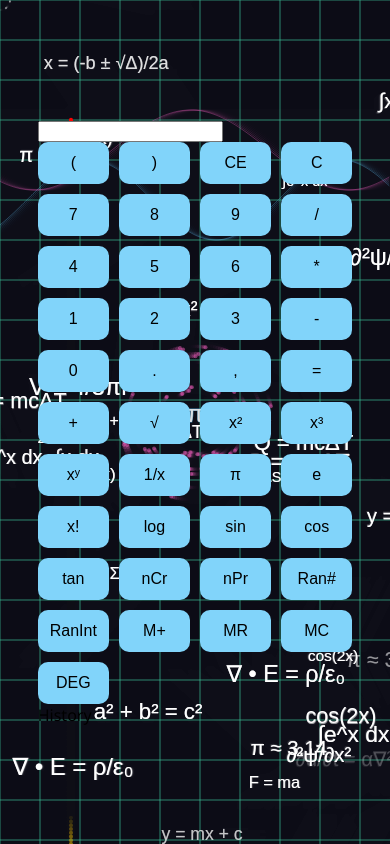
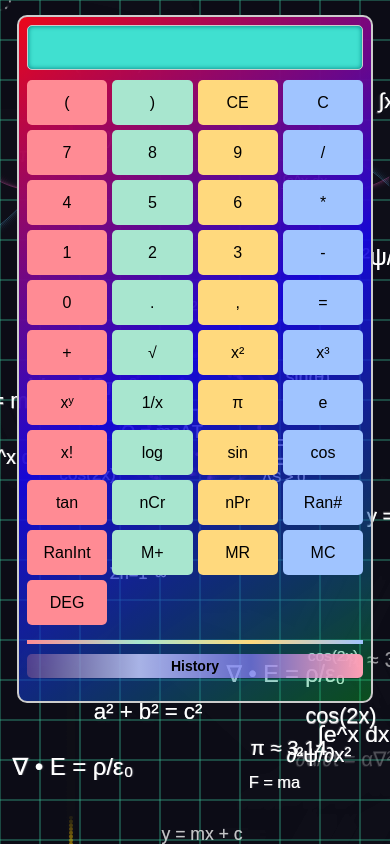
Before and after one commit to T-actician/flask-calculator, a Flask app: page / in a window 390 px wide. Run offline with Flask 3, Linux system fonts and the light colour scheme; some libraries are stand-ins or nearby versions.

Commit message:
Update check

```diff
--- a/static/style.css
+++ b/static/style.css
@@ -1,65 +1,134 @@
 body {
-  font-family: 'Segoe UI', Tahoma, Geneva, Verdana, sans-serif;
-  background: #e3f2fd;
-  margin: 0;
-  padding: 0;
+    background: #ffffff;
+    font-family: Arial, sans-serif;
     display: flex;
     justify-content: center;
+    margin-top: 30px;
+    flex-direction: column;
     align-items: center;
-  height: 100vh;
+    overflow-x: hidden;
 }
 
-.calculator-container {
-  background: #fff;
-  padding: 20px;
-  border-radius: 12px;
-  box-shadow: 0 8px 24px rgba(0,0,0,0.2);
+.calculator {
+    background: linear-gradient(145deg, #ec071a, #1708dff1, #06f52e48);
+    border: 2px solid #ccc;
+    border-radius: 10px;
+    padding: 10px;
+    box-shadow: 0 0 10px rgba(0, 0, 0, 0.2);
     max-width: 400px;
-  width: 90%;
+    width: 95%;
 }
 
-.display {
+#display {
     width: 100%;
-  padding: 15px;
-  font-size: 1.5em;
-  margin-bottom: 15px;
-  border-radius: 8px;
+    height: 50px;
+    font-size: 24px;
+    margin-bottom: 10px;
+    text-align: right;
+    padding: 0 10px;
+    box-sizing: border-box;
     border: 1px solid #ccc;
-  box-sizing: border-box;
+    border-radius: 5px;
+    background-color: #40e0d0;
+    color: #002b36;
+    font-weight: bold;
+    box-shadow: inset 0 0 5px #008080;
 }
 
 .buttons {
     display: grid;
-  grid-template-columns: repeat(4, 1fr);
-  gap: 10px;
+    grid-template-columns: repeat(6, 1fr);
+    grid-gap: 5px;
 }
 
 button {
-  padding: 15px;
-  font-size: 1.2em;
+    height: 50px;
+    font-size: 18px;
     border: none;
-  border-radius: 10px;
-  background-color: #81d4fa;
-  color: #000;
-  transition: background-color 0.2s;
+    border-radius: 5px;
+    cursor: pointer;
+    width: 100%;
+}
+button:active {
+    transform: scale(0.98);
+}
+button:nth-child(4n+1) { background-color: #ff8b94; }
+button:nth-child(4n+2) { background-color: #a8e6cf; }
+button:nth-child(4n+3) { background-color: #ffd97d; }
+button:nth-child(4n+4) { background-color: #a0c4ff; }
+
+button:hover {
+    filter: brightness(1.15);
+    box-shadow: 0 0 5px rgba(0,0,0,0.2);
+    transition: all 0.2s ease;
 }
 
-button:hover {
-  background-color: #4fc3f7;
+.history-container {
+    margin-top: 15px;
+    border-top: 4px solid;
+    border-image: linear-gradient(to right, #ff8b94, #a8e6cf, #ffd97d, #a0c4ff) 1;
+    padding-top: 10px;
+    border-radius: 5px;
+    width: 100%;
 }
 
-@media (max-width: 500px) {
-  .display {
-    font-size: 1.2em;
-    padding: 12px;
+.history-header {
+    font-weight: bold;
+    font-size: 16px;
+    text-align: center;
+    color: #141313;
+    margin-bottom: 5px;
+    background: linear-gradient(to right, #ff8b9542, #a8b3e6, #8a7dffad, #ffa0b4);
+    color: black;
+    border-radius: 5px;
+    padding: 4px 0;
+}
+
+.history {
+    font-size: 14px;
+    color: white;
+    max-height: 120px;
+    overflow-y: auto;
+    padding: 5px;
+}
+
+#angle-toggle {
+    background-color: #bdb2ff;
+    font-weight: bold;
+}
+
+/* ✅ RESPONSIVE DESIGN */
+@media (max-width: 480px) {
+    body {
+        margin-top: 15px;
+        padding: 0 10px;
+    }
+
+    .calculator {
+        padding: 8px;
+        box-shadow: none;
+    }
+
+    #display {
+        height: 45px;
+        font-size: 20px;
+    }
+
+    .buttons {
+        grid-template-columns: repeat(4, 1fr);
     }
 
     button {
-    font-size: 1em;
-    padding: 12px;
+        height: 45px;
+        font-size: 16px;
     }
 
-  .calculator-container {
-    padding: 15px;
+    .history-header {
+        font-size: 14px;
+    }
+
+    .history {
+        font-size: 12px;
+        max-height: 100px;
     }
 }
```
Lines whose indentation alone changed are shown as unchanged.
